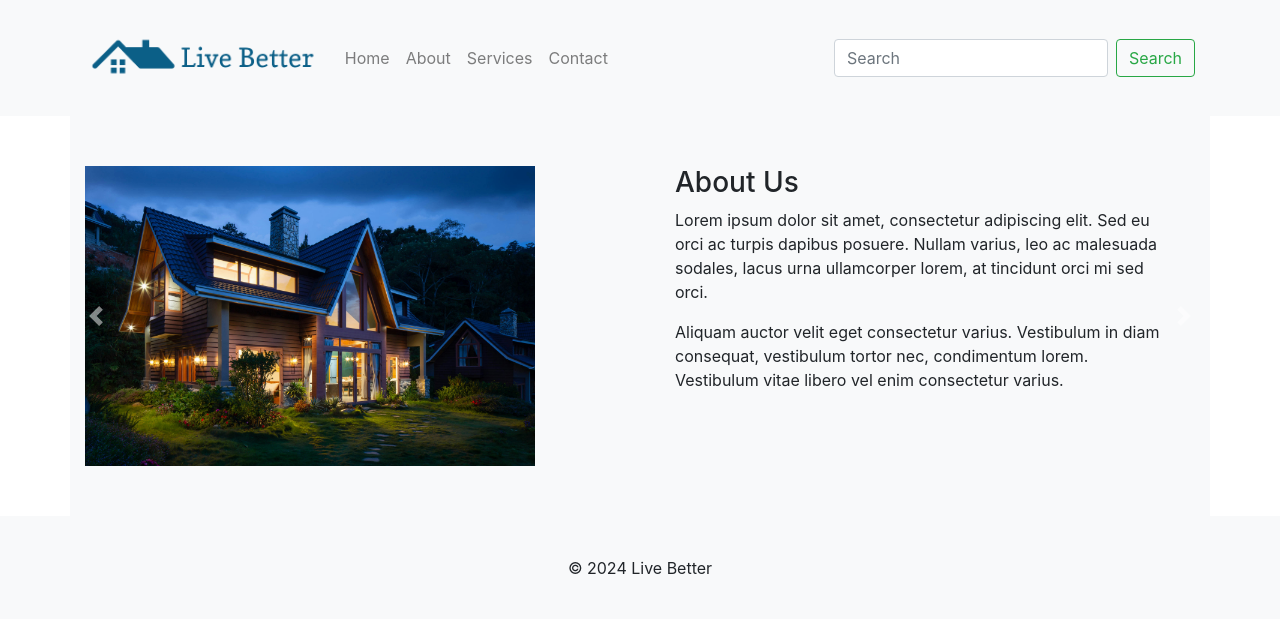
After one commit to NaveenNV2303/WebDevelopment, a Flask app: page /services in a window 1280 px wide. The commit adds this page. Shown: the top 619 px of the page. Run offline with Flask 3, Linux system fonts and the light colour scheme; some libraries are stand-ins or nearby versions.

Commit message:
Created separate page for users

```diff
--- a/app.py
+++ b/app.py
@@ -67,13 +67,22 @@ def add_house():
         return "Error adding house", 500
 
 # Route for listing houses
-@app.route("/houses")
+@app.route("/home")
 def list_houses():
     # Retrieve list of houses from Firestore
     houses_ref = firebase_db.collection("houses")
     houses = [doc.to_dict() for doc in houses_ref.stream()]
+    return render_template("homePageForCustomer.html", houses=houses)
 
-    return render_template("houses.html", houses=houses)
+# Route for about page
+@app.route("/about")
+def aboutPage():
+    return render_template("about.html")
+
+# Route for services page
+@app.route("/services")
+def servicesPage():
+    return render_template("services.html")
 
 if __name__ == "__main__":
 #  For Prod
--- a/static/css/style.css
+++ b/static/css/style.css
@@ -13,3 +13,64 @@
 .btn-primary {
     margin-top: 20px;
 }
+.house-card {
+    margin-bottom: 20px;
+}
+.house-card img {
+    max-width: 100%;
+    height: auto;
+}
+.navbar-brand img {
+    max-height: 50px;
+}
+.home-background {
+    background-image: url('../images/house1.jpg');
+    background-size: cover;
+    background-position: center;
+    height: 400px;
+    display: flex;
+    align-items: center;
+    justify-content: center;
+    text-align: center;
+    color: #ffffff;
+}
+
+.home-background h2 {
+    font-size: 3em;
+    margin-bottom: 20px;
+}
+#servicesCarousel .carousel-item img {
+    max-width: 100%;
+    height: 300px;
+    object-fit: cover;
+}
+/* #servicesCarousel {
+    padding-left: 30px;
+    padding-right: 30px;
+} */
+.carousel-control-prev-icon,
+.carousel-control-next-icon {
+    background-color: black; /* Change button color to black */
+}
+/* About Us section styling */
+.about-section {
+    background-color: #f8f9fa;
+    padding: 50px 0;
+}
+.about-content {
+    padding: 0 20px;
+}
+.about-image img {
+    max-width: 100%;
+    height: auto;
+}
+.footer {
+    background-color: #f8f9fa;
+    padding: 20px 0;
+    text-align: center;
+}
+@media (max-width: 767px) {
+    body {
+        overflow-x: hidden;
+    }
+}
--- /dev/null
+++ b/templates/footer.html
@@ -0,0 +1,5 @@
+<footer class="footer">
+    <div class="container">
+        <span>&copy; 2024 Live Better</span>
+    </div>
+</footer>
--- /dev/null
+++ b/templates/navbar.html
@@ -0,0 +1,38 @@
+<nav class="navbar navbar-expand-lg navbar-light bg-light">
+    <div class="container">
+        <!-- Logo at the start -->
+        <a class="navbar-brand" href="#">
+            <img src="../static/images/logo.png" alt="Logo">
+        </a>
+
+        <!-- Toggler button for small screens -->
+        <button class="navbar-toggler" type="button" data-toggle="collapse" data-target="#navbarNav" aria-controls="navbarNav" aria-expanded="false" aria-label="Toggle navigation">
+            <span class="navbar-toggler-icon"></span>
+        </button>
+
+        <!-- Navbar links and search bar -->
+        <div class="collapse navbar-collapse justify-content-between" id="navbarNav">
+            <!-- Navigation links -->
+            <ul class="navbar-nav">
+                <li class="nav-item">
+                    <a class="nav-link" href="home">Home</a>
+                </li>
+                <li class="nav-item">
+                    <a class="nav-link" href="about">About</a>
+                </li>
+                <li class="nav-item">
+                    <a class="nav-link" href="services">Services</a>
+                </li>
+                <li class="nav-item">
+                    <a class="nav-link" href="#">Contact</a>
+                </li>
+            </ul>
+
+            <!-- Search form -->
+            <form class="form-inline my-2 my-lg-0">
+                <input class="form-control mr-sm-2" type="search" placeholder="Search" aria-label="Search">
+                <button class="btn btn-outline-success my-2 my-sm-0" type="submit">Search</button>
+            </form>
+        </div>
+    </div>
+</nav>
--- /dev/null
+++ b/templates/services.html
@@ -0,0 +1,90 @@
+<!DOCTYPE html>
+<html lang="en">
+<head>
+    <meta charset="UTF-8">
+    <meta name="viewport" content="width=device-width, initial-scale=1.0">
+    <title>List of Houses</title>
+    <link rel="stylesheet" href="../static/css/style.css">
+    <link rel="stylesheet" href="https://stackpath.bootstrapcdn.com/bootstrap/4.5.2/css/bootstrap.min.css">
+</head>
+<body>
+    {% include 'navbar.html' %}
+<!-- Carousel to showcase services -->
+    <div id="servicesCarousel" class="carousel slide" data-ride="carousel">
+        <div class="carousel-inner">
+            <div class="carousel-item active">
+                <div class="container about-section">
+                    <div class="row">
+                        <!-- About Us image column -->
+                        <div class="col-md-6">
+                            <div class="about-image">
+                                <img src="../static/images/house1.jpg" alt="About Us Image">
+                            </div>
+                        </div>
+                        <!-- About Us content column -->
+                        <div class="col-md-6">
+                            <div class="about-content">
+                                <h3>About Us</h3>
+                                <p>Lorem ipsum dolor sit amet, consectetur adipiscing elit. Sed eu orci ac turpis dapibus posuere. Nullam varius, leo ac malesuada sodales, lacus urna ullamcorper lorem, at tincidunt orci mi sed orci.</p>
+                                <p>Aliquam auctor velit eget consectetur varius. Vestibulum in diam consequat, vestibulum tortor nec, condimentum lorem. Vestibulum vitae libero vel enim consectetur varius.</p>
+                            </div>
+                        </div>
+                    </div>
+                </div>
+            </div>
+            <div class="carousel-item">
+                <div class="container about-section">
+                    <div class="row">
+                        <!-- About Us image column -->
+                        <div class="col-md-6">
+                            <div class="about-image">
+                                <img src="../static/images/house1.jpg" alt="About Us Image">
+                            </div>
+                        </div>
+                        <!-- About Us content column -->
+                        <div class="col-md-6">
+                            <div class="about-content">
+                                <h3>About Us</h3>
+                                <p>Lorem ipsum dolor sit amet, consectetur adipiscing elit. Sed eu orci ac turpis dapibus posuere. Nullam varius, leo ac malesuada sodales, lacus urna ullamcorper lorem, at tincidunt orci mi sed orci.</p>
+                                <p>Aliquam auctor velit eget consectetur varius. Vestibulum in diam consequat, vestibulum tortor nec, condimentum lorem. Vestibulum vitae libero vel enim consectetur varius.</p>
+                            </div>
+                        </div>
+                    </div>
+                </div>
+            </div>
+            <div class="carousel-item">
+                <div class="container about-section">
+                    <div class="row">
+                        <!-- About Us image column -->
+                        <div class="col-md-6">
+                            <div class="about-image">
+                                <img src="../static/images/house1.jpg" alt="About Us Image">
+                            </div>
+                        </div>
+                        <!-- About Us content column -->
+                        <div class="col-md-6">
+                            <div class="about-content">
+                                <h3>About Us</h3>
+                                <p>Lorem ipsum dolor sit amet, consectetur adipiscing elit. Sed eu orci ac turpis dapibus posuere. Nullam varius, leo ac malesuada sodales, lacus urna ullamcorper lorem, at tincidunt orci mi sed orci.</p>
+                                <p>Aliquam auctor velit eget consectetur varius. Vestibulum in diam consequat, vestibulum tortor nec, condimentum lorem. Vestibulum vitae libero vel enim consectetur varius.</p>
+                            </div>
+                        </div>
+                    </div>
+                </div>
+            </div>
+        </div>
+        <a class="carousel-control-prev" href="#servicesCarousel" role="button" data-slide="prev">
+            <span class="carousel-control-prev-icon" aria-hidden="true"></span>
+            <span class="sr-only">Previous</span>
+        </a>
+        <a class="carousel-control-next" href="#servicesCarousel" role="button" data-slide="next">
+            <span class="carousel-control-next-icon" aria-hidden="true"></span>
+            <span class="sr-only">Next</span>
+        </a>
+    </div>
+    {% include 'footer.html' %}
+    <script src="https://code.jquery.com/jquery-3.5.1.slim.min.js"></script>
+    <script src="https://cdn.jsdelivr.net/npm/@popperjs/core@2.5.4/dist/umd/popper.min.js"></script>
+    <script src="https://stackpath.bootstrapcdn.com/bootstrap/4.5.2/js/bootstrap.min.js"></script>
+</body>
+</html>
```
Also changed, not shown: templates/about.html (added, +36 -0 lines), templates/homePageForCustomer.html (renamed from templates/houses.html, +13 -9 lines), static/images/house1.jpg (added), static/images/logo.png (added).
